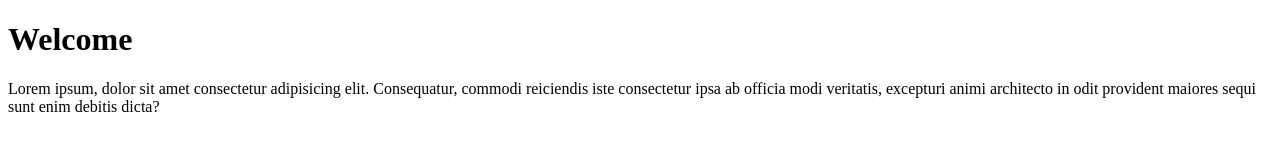
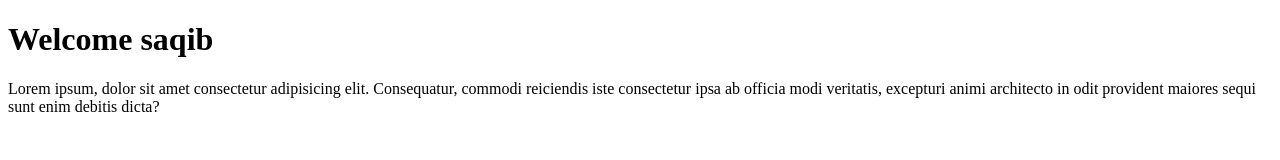
Before and after one commit to SaqibMehmood08/CICDTestRepo, a plain HTML site: page index.html in a window 1280 px wide. Drawn offline with Linux system fonts and the light colour scheme.

Commit message:
added greetings

```diff
--- a/index.html
+++ b/index.html
@@ -6,7 +6,7 @@
     <title>ciCD Test</title>
 </head>
 <body>
-    <h1>Welcome</h1>
+    <h1>Welcome saqib</h1>
     <p>Lorem ipsum, dolor sit amet consectetur adipisicing elit. Consequatur, commodi reiciendis iste consectetur ipsa ab officia modi veritatis, excepturi animi architecto in odit provident maiores sequi sunt enim debitis dicta?
 
     </p>
```
